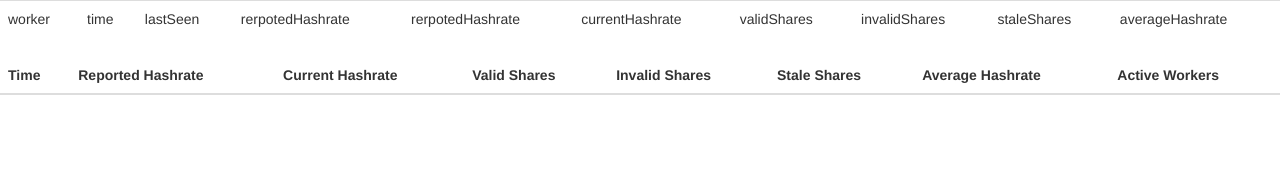
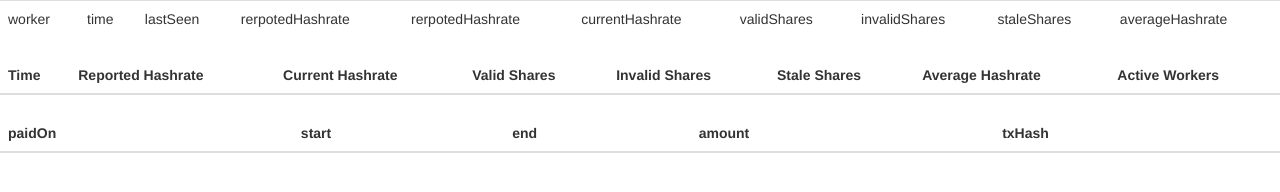
Before and after one commit to IsaiasAntonio/APICripto, a plain HTML site: page index.html in a window 1280 px wide. Drawn offline with nearby package versions, Linux system fonts and the light colour scheme; no server answers.

Commit message:
Adding table to index.html

```diff
--- a/index.html
+++ b/index.html
@@ -40,6 +40,17 @@
         </thead>
         <tbody id="js-miner-history-body"></tbody>
     </table>
+    <table class="table" id="js-payout">
+            <thead>
+                <tr>
+                    <th>paidOn</th>
+                    <th>start</th>
+                    <th>end</th>
+                    <th>amount</th>
+                    <th>txHash</th>
+                </tr>
+            </thead>
+        </table>
 <script src="https://code.jquery.com/jquery-3.3.1.min.js" integrity="sha256-FgpCb/KJQlLNfOu91ta32o/NMZxltwRo8QtmkMRdAu8=" crossorigin="anonymous"></script>
 <script src="app.js"></script>
 </body>
```
